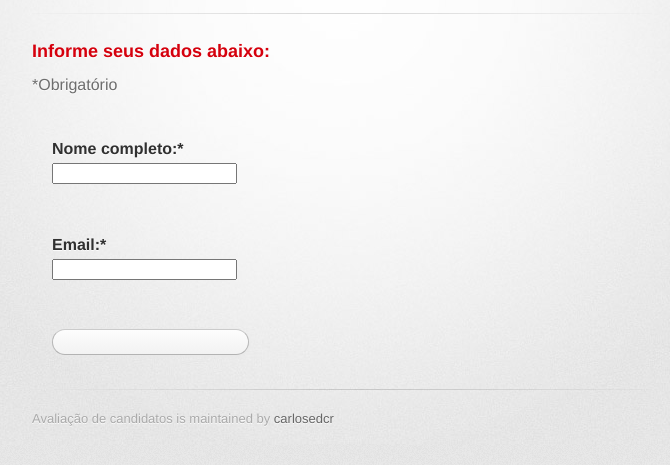
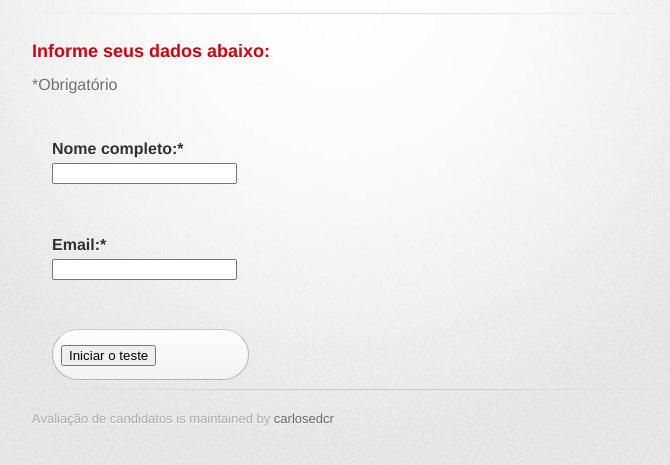
Before and after one commit to carlosedcr/avalia-o-de-candidatos, a plain HTML site: page index.html in a window 1280 px wide. Shown: the part 129-594 px from the top of the page, without its empty margins (298-968 px from the left). Drawn offline with Linux system fonts and the light colour scheme; a web font is replaced by a local one.

Commit message:
Update index.html

```diff
--- a/index.html
+++ b/index.html
@@ -37,7 +37,7 @@
 <br>
 <br>
 <br>
- <a href="" id="download-zip" class="button"></a>
+ <a href="" id="download-zip" class="button"><input type=submit value="Iniciar o teste"></a>
 
 
 </form></p>
```
